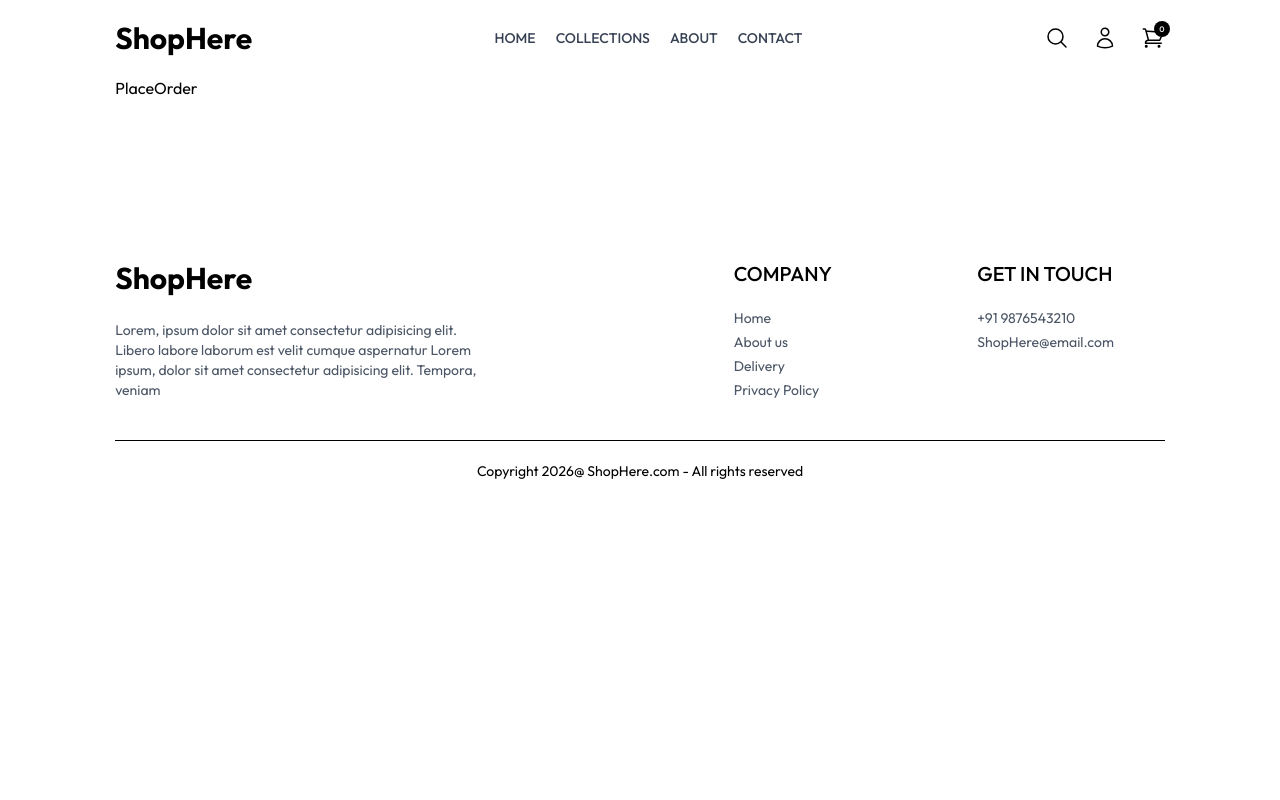
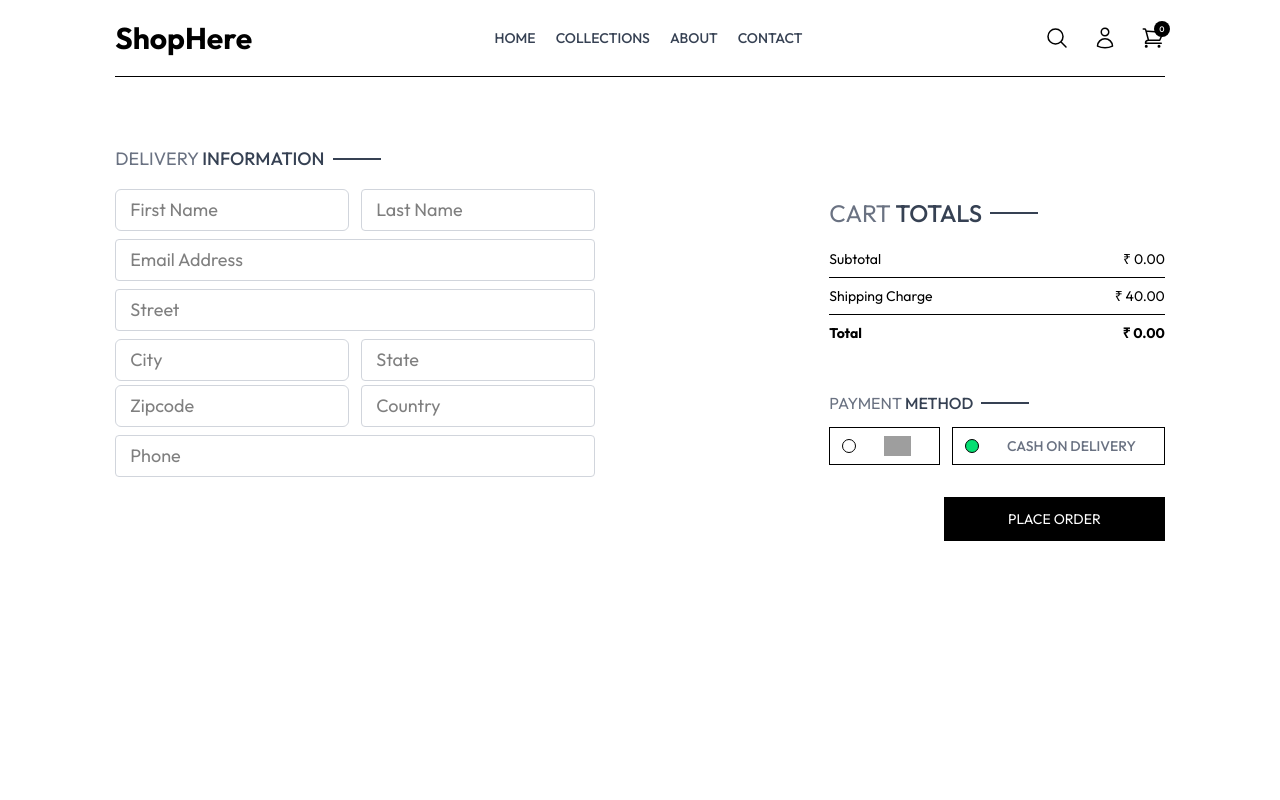
Before and after one commit to AbhilashAcharyaS/ShopHere, a React (Vite) app in the folder frontend/: page /place-order in a window 1280 px wide. Shown: the top 800 px of the page. Built offline with nearby package versions, Linux system fonts and the light colour scheme; grey boxes are pictures that could not be loaded.

Commit message:
Feat: PlaceOrder page

```diff
--- a/frontend/src/pages/PlaceOrder.jsx
+++ b/frontend/src/pages/PlaceOrder.jsx
@@ -1,9 +1,96 @@
-import React from 'react'
+import React, { useContext, useState } from "react";
+import Title from "../components/Title";
+import CartTotal from "../components/CartTotal";
+import { ShopContext } from "../context/ShopContext";
 
 const PlaceOrder = () => {
+
+  const [method, setMethod]= useState('cod');
+  const {navigate} = useContext(ShopContext)
+
   return (
-    <div>PlaceOrder</div>
-  )
-}
+    <div className="flex flex-col sm:flex-row justify-between gap-4 pt-5 sm:pt-14 min-h-[80vh] border-t ">
+      {/* Left */}
+      <div className="flex flex-col gap-4 w-full sm:max-w-120">
+        <div className="text-md sm:text-lg my-3">
+          <Title text1={"DELIVERY"} text2={"INFORMATION"} />
+          <div className="flex gap-3 my-1">
+            <input
+              className="border border-gray-300 rounded-md py-1.5 px-3.5 w-full"
+              type="text"
+              placeholder="First Name"
+            />
+            <input
+              className="border border-gray-300 rounded py-1.5 px-3.5 w-full"
+              type="text"
+              placeholder="Last Name"
+            />
+          </div>
+          <input
+            className="border my-1 border-gray-300 rounded py-1.5 px-3.5 w-full"
+            type="email"
+            placeholder="Email Address"
+          />
+          <input
+            className="border my-1 border-gray-300 rounded py-1.5 px-3.5 w-full"
+            type="text"
+            placeholder="Street"
+          />
+          <div className="flex gap-3 my-1">
+            <input
+              className="border border-gray-300 rounded-md py-1.5 px-3.5 w-full"
+              type="text"
+              placeholder="City"
+            />
+            <input
+              className="border border-gray-300 rounded py-1.5 px-3.5 w-full"
+              type="text"
+              placeholder="State"
+            />
+          </div>
+          <div className="flex gap-3 my-1">
+            <input
+              className="border border-gray-300 rounded-md py-1.5 px-3.5 w-full"
+              type="number"
+              placeholder="Zipcode"
+            />
+            <input
+              className="border border-gray-300 rounded py-1.5 px-3.5 w-full"
+              type="text"
+              placeholder="Country"
+            />
+          </div>
+          <input
+            className="border my-1 border-gray-300 rounded py-1.5 px-3.5 w-full"
+            type="number"
+            placeholder="Phone"
+          />
+        </div>
+      </div>
+        {/* Right */}
+        <div className="mt-8">
+          <div className="mt-8 min-w-80">
+            <CartTotal />
+          </div>
+           <div className="mt-12">
+            <Title text1={'PAYMENT'} text2={'METHOD'}/>
+            <div className="flex gap-3 flex-col lg:flex-row">
+              <div onClick={()=>setMethod("razorpay")} className="flex items-center gap-3 border p-2 px-3 cursor-pointer">
+                <p className={`min-w-3.5 h-3.5 border rounded-full ${method=='razorpay'?'bg-green-400':""} `}></p>
+                <img className="h-5 mx-4" src="https://upload.wikimedia.org/wikipedia/commons/8/89/Razorpay_logo.svg" alt="RazorPay" />
+              </div>
+              <div onClick={()=>setMethod("cod")} className="flex items-center gap-3 border p-2 px-3 cursor-pointer">
+                <p className={`min-w-3.5 h-3.5 border rounded-full ${method=='cod'? 'bg-green-400':""} `}></p>
+                <p className="text-gray-500 text-sm font-medium mx-4">CASH ON DELIVERY</p>
+              </div>
+            </div>
+             <div className="w-full text-end mt-8">
+              <button onClick={()=>navigate('/orders')} className="bg-black text-white px-16 py-3 text-sm cursor-pointer hover:scale-105">PLACE ORDER</button>
+             </div>
+           </div>
+        </div>
+    </div>
+  );
+};
 
-export default PlaceOrder
+export default PlaceOrder;
```
